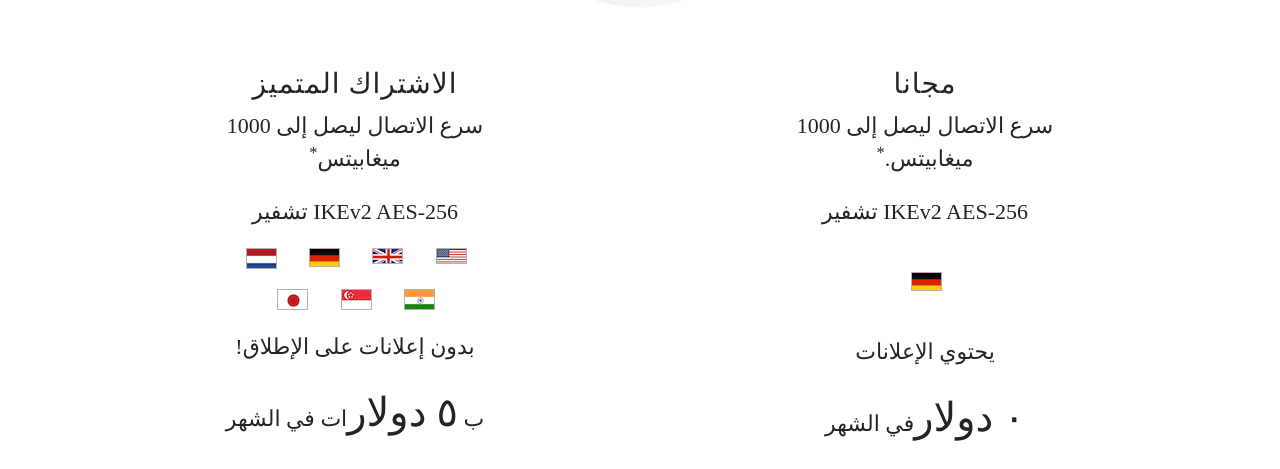
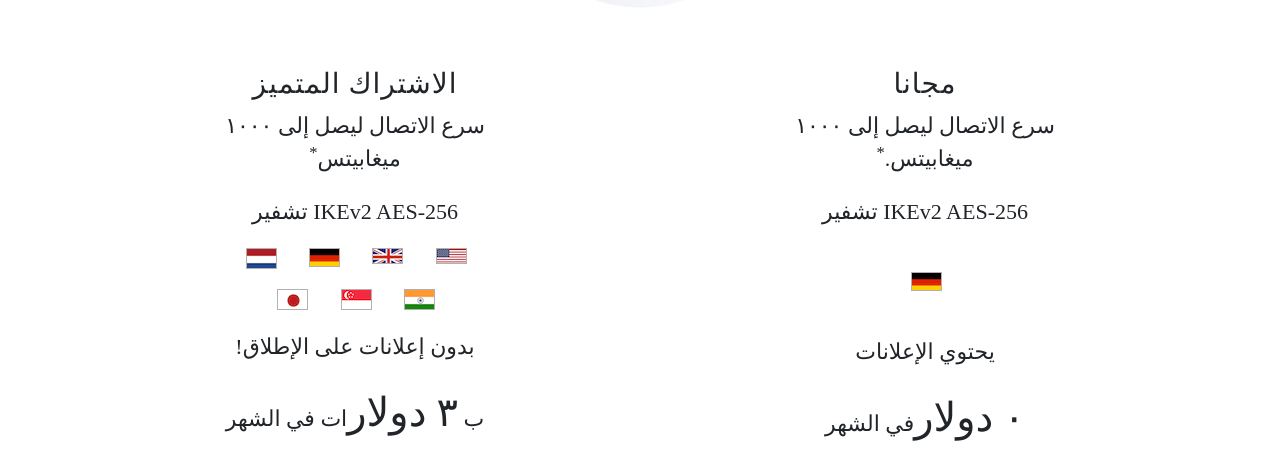
Before and after one commit to tegant-old/tegant.github.io, a plain HTML site: page ar/index.html in a window 1280 px wide. Shown: the part 3668-4137 px from the top of the page. Drawn offline with Linux system fonts and the light colour scheme; a web font is replaced by a local one.

Commit message:
Updating Arabic prices and numbers

```diff
--- a/ar/index.html
+++ b/ar/index.html
@@ -309,7 +309,7 @@ window.cookieconsent.initialise({
       <div class="row">
         <div class="col-md-4 mx-auto text-center">
           <h3>مجانا</h3>
-          <p>سرع الاتصال ليصل إلى 1000 ميغابيتس.<sup>*</sup></p>
+          <p>سرع الاتصال ليصل إلى ١٠٠٠ ميغابيتس.<sup>*</sup></p>
           <p>IKEv2 AES-256 تشفير</p>
           <br>
           <div class="row flags-row">
@@ -324,7 +324,7 @@ window.cookieconsent.initialise({
         </div>
         <div class="col-md-4 mx-auto text-center">
           <h3>الاشتراك المتميز</h3>
-          <p> سرع الاتصال ليصل إلى 1000 ميغابيتس<sup>*</sup></p>
+          <p> سرع الاتصال ليصل إلى ١٠٠٠ ميغابيتس<sup>*</sup></p>
           <p>IKEv2 AES-256 تشفير</p>
           <div class="row flags-row justify-content-center">
             <div class="col-md-2">
@@ -352,7 +352,7 @@ window.cookieconsent.initialise({
             </div>
           </div>
           <p>بدون إعلانات على الإطلاق!</p>
-          <p>ب <span class="price">٥ دولار</span>ات في الشهر</p>
+          <p>ب <span class="price">٣ دولار</span>ات في الشهر</p>
           <p><strong>يمكنك اختيار موقع خادمك الجغرافي!</strong></p>
         </div>
       </div>
```
